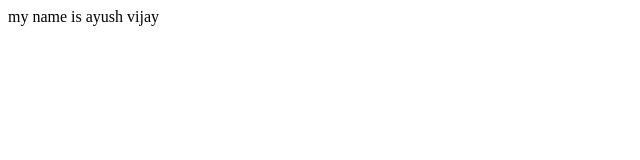
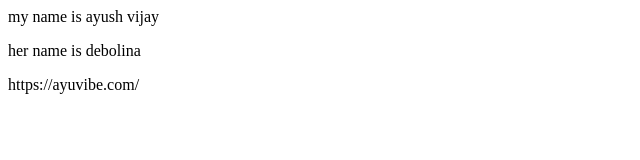
Before and after one commit to ayushvijaycode/ayushdemo, a plain HTML site: page index.html in a window 1280 px wide. Shown: the whole page, without its empty margins (0-640 px from the left). Drawn offline with Linux system fonts and the light colour scheme.

Commit message:
added new content

```diff
--- a/index.html
+++ b/index.html
@@ -1,3 +1,7 @@
 <p>
     my name is ayush vijay
 </p>
+<p>
+    her name is debolina
+</p>
+<a>https://ayuvibe.com/</a>
```
